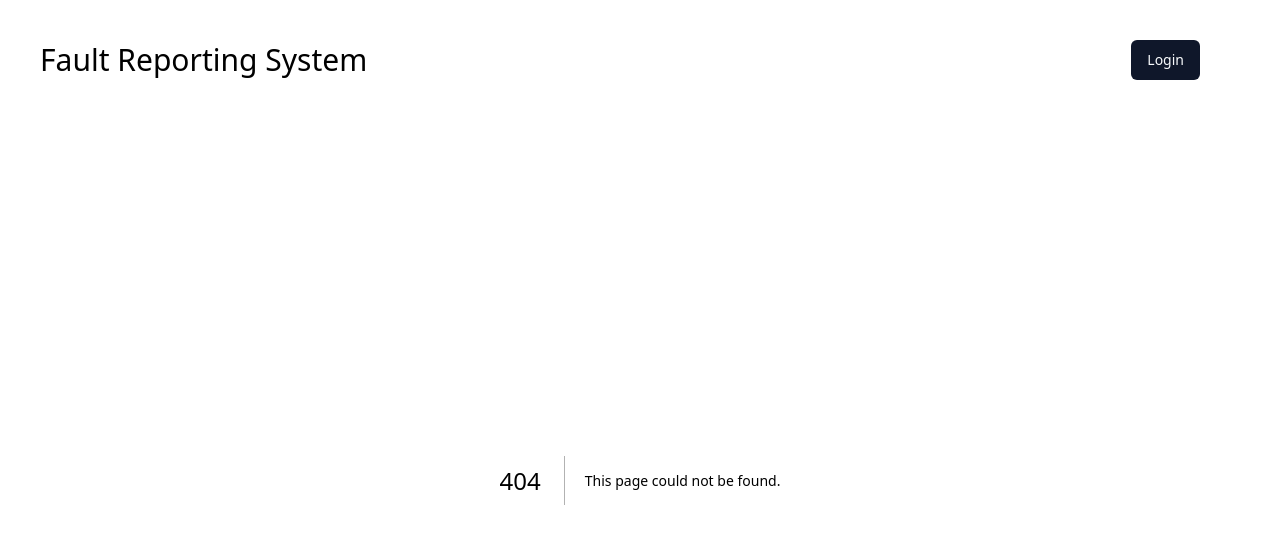
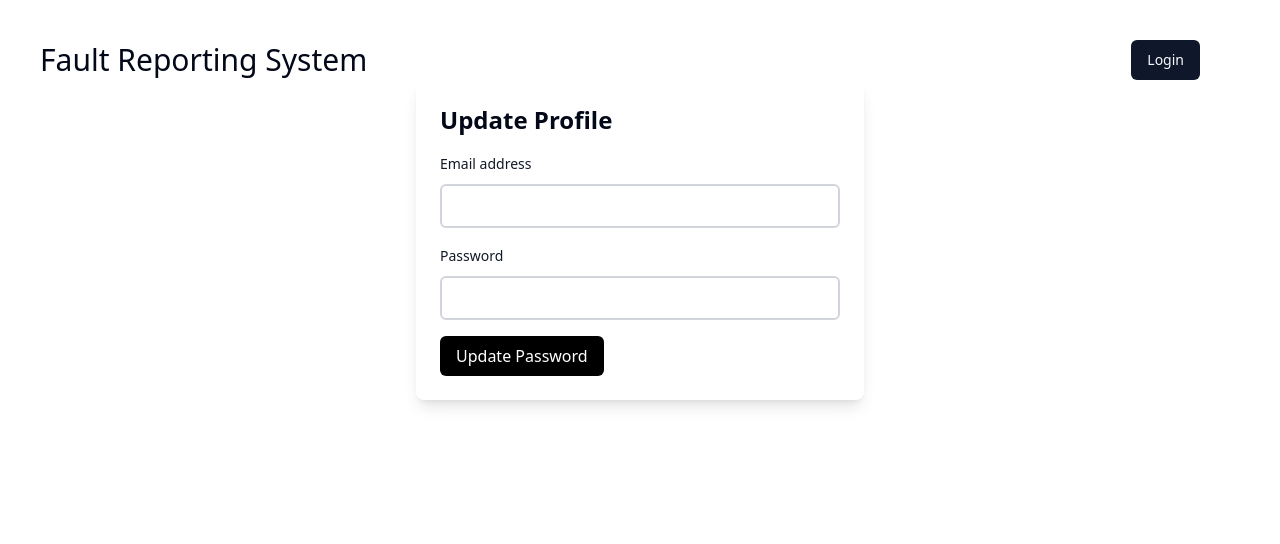
Before and after one commit to tinotendajecha/fault_reporting_system, a Next.js app: page /update-profile in a window 1280 px wide. Before the commit this address had no page. Shown: the top 544 px of the page. Built offline with nearby package versions, Linux system fonts and the light colour scheme.

Commit message:
Added reset password page

```diff
--- a/src/app/stores/auth/store.js
+++ b/src/app/stores/auth/store.js
@@ -1,6 +1,6 @@
 'use client'
 import { create } from "zustand";
-import { persist, createJSONStorage } from 'zustand/middleware'
+import { persist } from 'zustand/middleware'
 
 let initialAuthStore = {
     id: null,
--- /dev/null
+++ b/src/app/update-profile/page.jsx
@@ -0,0 +1,105 @@
+'use client'
+import React, { useState } from "react";
+import { useAuthStore } from "../stores/auth/store";
+import axios from "axios";
+import { toast } from "react-toastify";
+import { redirect } from "next/navigation";
+import {useRouter} from "next/navigation";
+
+const page = () => {
+
+    const auth = useAuthStore((state) => state);
+    const [updatedPassword, setUpdatePassword] = useState('')
+
+    const loggedInUserId = auth.id
+    const router = useRouter()
+
+    const handleUpdatePassword = () => {
+      // e.preventDefault()
+      const data = {
+        name: auth.name,
+        email: auth.email,
+        role: auth.role,
+        password: updatedPassword
+      }
+        const api_call = axios.patch(`https://x8ki-letl-twmt.n7.xano.io/api:hY2SbI8j/user/${loggedInUserId}`, data)
+        .then((res) => {
+          console.log(res)
+            if(res.status === 200){
+                toast.success('Password updated succesfully')
+                if(auth.role === 'customer'){
+                    // redirect('/customer/dashboard')
+                    router.push('/customer/dashboard')
+                }
+
+                if (auth.role === 'technician'){
+                    // redirect('/technician/dashboard/assigned-jobs')
+                    router.push('/technician/dashboard/assigned-jobs')
+                }
+
+                if (auth.role === 'help_desk'){
+                    // redirect('/help-desk/faults')
+                    router.push('/help-desk/faults')
+                }
+            }
+        }).catch((err) => {
+            toast.error(err.response?.data?.message)
+        })
+    }
+
+
+    return (
+      <div className="max-w-md mx-auto p-6 bg-white shadow-lg rounded-lg">
+        <h1 className="text-2xl font-bold mb-4">Update Profile</h1>
+
+        <div className="space-y-4">
+          <div>
+            <label
+              htmlFor="email"
+              className="block text-sm font-medium leading-6 text-gray-900"
+            >
+              Email address
+            </label>
+            <div className="mt-2">
+              <input
+                id="email"
+                name="email"
+                value={auth.email}
+                type="email"
+                className="w-full p-2 border-2 border-gray-300 rounded-md outline-none focus:border-blue-500"
+              />
+            </div>
+          </div>
+
+          <div>
+            <label
+              htmlFor="password"
+              className="block text-sm font-medium leading-6 text-gray-900"
+            >
+              Password
+            </label>
+            <div className="mt-2">
+              <input
+                id="password"
+                name="password"
+                type="password"
+                autoComplete="password"
+                required
+                onChange={(e) => setUpdatePassword(e.target.value)}
+                className="w-full p-2 border-2 border-gray-300 rounded-md outline-none focus:border-blue-500"
+              />
+            </div>
+          </div>
+
+          <button
+            className="bg-black text-white px-4 py-2 rounded-md hover:bg-gray-800"
+            onClick={handleUpdatePassword}
+          >
+            Update Password
+          </button>
+        </div>
+      </div>
+    );
+};
+
+export default page;
--- a/src/components/Navbar.jsx
+++ b/src/components/Navbar.jsx
@@ -38,6 +38,7 @@ const Navbar = () => {
           {/* {!auth.name ? <Link href='/request-account'><Btn button_name='Request For Account From Help Desk'></Btn></Link> : null} */}
           {/* Make Logout button */}
           {auth.name ? <button className='bg-black text-white p-2 rounded-md' onClick={handleLogout}>Logout</button> : null}
+          {auth.name ? <Link href='/update-profile'><button className='bg-black text-white p-2 rounded-md ml-5'>Update Profile</button></Link> : null}
           {/* Will add logout button here as well */}
         </div>
     </div>
--- a/src/components/UserInfo.jsx
+++ b/src/components/UserInfo.jsx
@@ -1,26 +1,33 @@
-import React from 'react'
-import { useAuthStore } from '../app/stores/auth/store';
+import React from "react";
+import { useAuthStore } from "../app/stores/auth/store";
 import { UserIcon } from "@heroicons/react/20/solid";
+import Link from "next/link";
 
 const UserInfo = () => {
-
   const auth = useAuthStore((state) => state);
 
   return (
     <>
       <div className="flex items-center ml-2 mt-2 ">
         <UserIcon className="mr-1.5 h-16 w-16 flex-shrink-0 text-gray-400 border" />
+        <Link href='/update-profile'>
           <div className="ml-2 ">
-              <h1 className="text-2xl">{auth.name ? auth.name.split(' ')[0] : null}</h1>
-              <p>{auth.role
-      ? auth.role === 'help_desk'
-        ? 'Help Desk'
+            <h1 className="text-2xl">
+              {auth.name ? auth.name.split(" ")[0] : null}
+            </h1>
+            <p>
+              {auth.role
+                ? auth.role === "help_desk"
+                  ? "Help Desk"
                   : auth.role.charAt(0).toUpperCase() + auth.role.slice(1)
-      : null}</p>
+                : null}
+            </p>
+
           </div>
+        </Link>
       </div>
     </>
-  )
-}
+  );
+};
 
 export default UserInfo;
```
Also changed, not shown: src/app/customer/dashboard/page.jsx (+14 -0 lines). Lines whose indentation alone changed are shown as unchanged.
